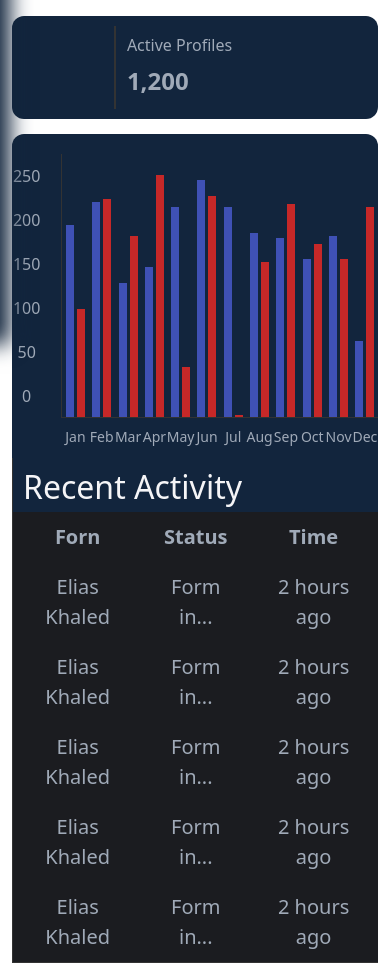
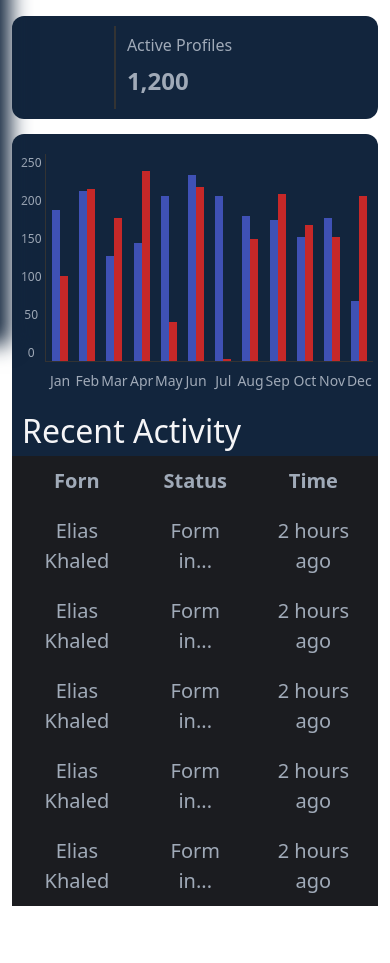
Before and after one commit to eliasAbo-omar/dash-bord, a website built with Vite: page index.html in a window 390 px wide. Shown: the part 500-1463 px from the top of the page. After the commit the page ends 1406 px from the top, so only its background shows below. Built offline with nearby package versions, Linux system fonts and the light colour scheme; some icons are missing; files whose address does not match are found by name.

Commit message:
finish Dash Bord

```diff
--- a/css/style.css
+++ b/css/style.css
@@ -366,8 +366,8 @@ body {
 }
 
 .chart-card.one {
-  width: 70%;
-  padding: 20px 0 40px;
+  flex: 1;
+  padding: 20px 5px 40px;
   font-size: 20px;
   border-radius: 12px;
   position: relative;
@@ -477,3 +477,22 @@ tr:last-child {
     width: 100%;
   }
 }
+
+@media (max-width: 767px) {
+  .chart-card {
+    gap: 0;
+  }
+
+  .chart-card .text {
+    padding: 0 5px;
+    font-size: 12px;
+  }
+
+  .chart-card .chart {
+    gap: 0;
+  }
+
+  .chart-card.two {
+    border: none;
+  }
+}
```
